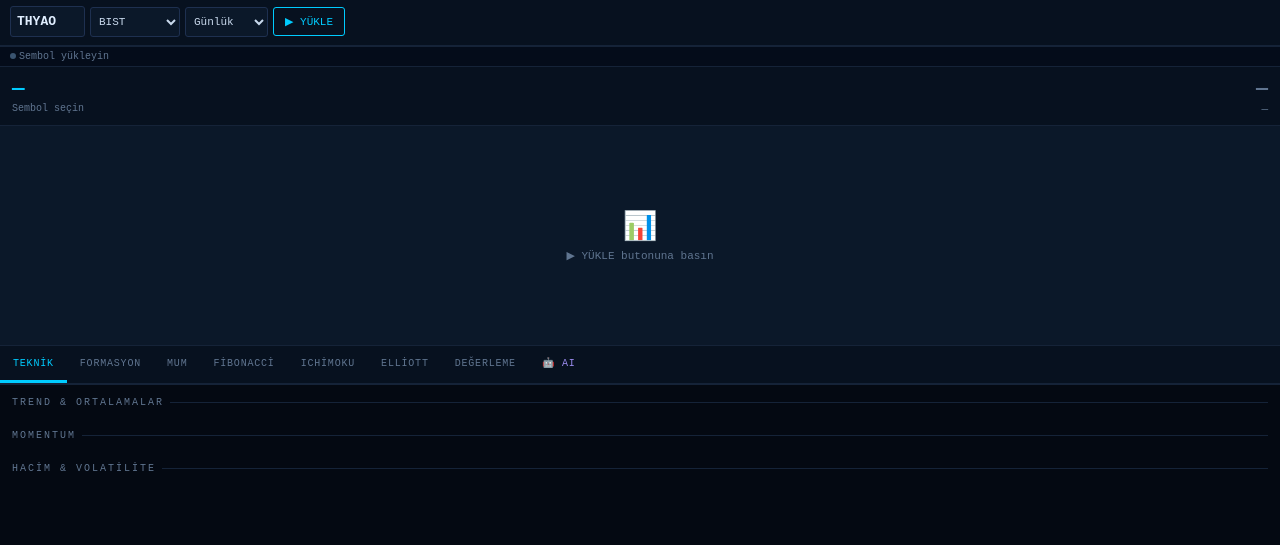
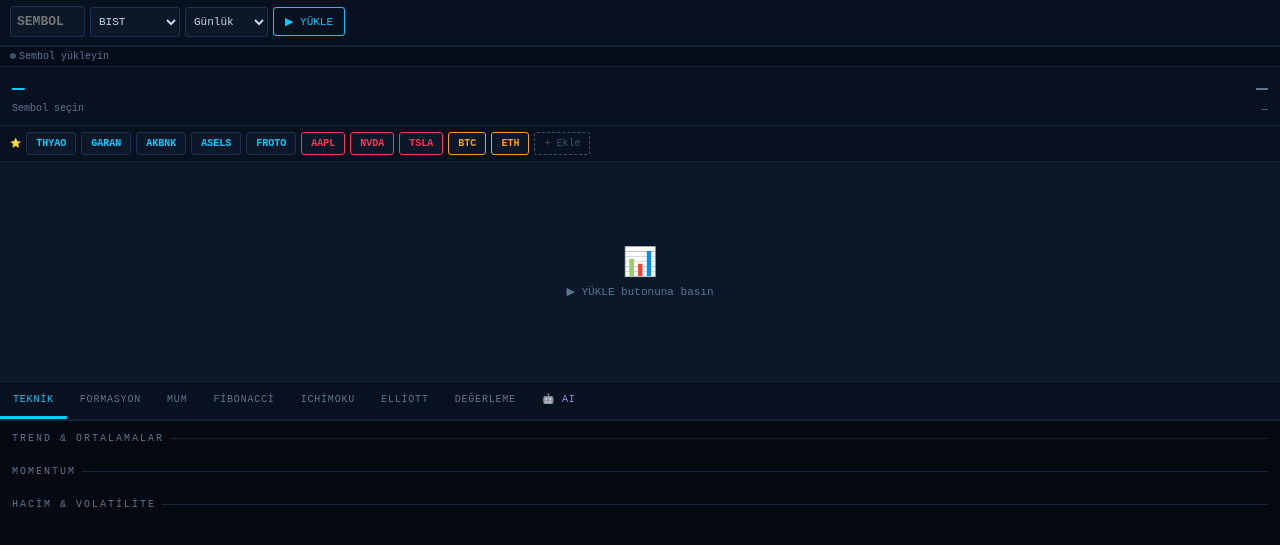
Before and after one commit to ereneskikara/Alpha-terminal, a plain HTML site: page stock-terminal.html in a window 1280 px wide. Shown: the part 37-582 px from the top of the page. Drawn offline with Linux system fonts and the light colour scheme.

Commit message:
Update stock-terminal.html

```diff
--- a/stock-terminal.html
+++ b/stock-terminal.html
@@ -169,6 +169,19 @@ button.bv:disabled{opacity:.4;pointer-events:none}
 .wli{font-size:11px;line-height:2.2;color:var(--d2)}
 .wli .g{color:var(--gr)}
 .note{margin-top:8px;padding:7px 9px;font-size:10px;color:var(--vi);line-height:1.7;background:rgba(155,140,240,.05);border:1px solid rgba(155,140,240,.2)}
+
+/* FAVORİLER */
+#favbar{background:var(--p1);border-bottom:1px solid var(--b1);padding:6px 10px;display:flex;align-items:center;gap:5px;overflow-x:auto;-webkit-overflow-scrolling:touch;scrollbar-width:none}
+#favbar::-webkit-scrollbar{display:none}
+.fav{background:var(--p2);border:1px solid var(--b2);color:var(--cy);padding:5px 9px;font-size:10px;font-weight:700;cursor:pointer;border-radius:3px;white-space:nowrap;-webkit-tap-highlight-color:transparent;font-family:monospace}
+.fav:active{background:var(--cy);color:#000}
+.fav.cr{color:var(--rd);border-color:var(--rd)}
+.fav.cr:active{background:var(--rd);color:#000}
+.fav.go{color:var(--go);border-color:var(--go)}
+.fav.go:active{background:var(--go);color:#000}
+.fav-add{background:transparent;border:1px dashed var(--dm);color:var(--dm);padding:5px 9px;font-size:10px;cursor:pointer;border-radius:3px;white-space:nowrap;font-family:monospace;-webkit-tap-highlight-color:transparent}
+.fav-add:active{border-color:var(--cy);color:var(--cy)}
+.fav-lbl{font-size:9px;color:var(--dm);white-space:nowrap;flex-shrink:0}
 </style>
 </head>
 <body>
@@ -180,7 +193,7 @@ button.bv:disabled{opacity:.4;pointer-events:none}
     <button class="bt bv" id="aib" onclick="runAI()">🤖 ANALİZ</button>
   </div>
   <div class="tr2">
-    <input class="si" id="sym" value="THYAO" maxlength="12" autocomplete="off" autocorrect="off" autocapitalize="characters" spellcheck="false" placeholder="SEMBOL">
+    <input class="si" id="sym" value="" maxlength="12" autocomplete="off" autocorrect="off" autocapitalize="characters" spellcheck="false" placeholder="SEMBOL" onfocus="this.select()">
     <select class="se" id="exch">
       <option value="BIST">BIST</option>
       <option value="NASDAQ">NASDAQ</option>
@@ -207,6 +220,21 @@ button.bv:disabled{opacity:.4;pointer-events:none}
 <div id="ph">
   <div><div id="pn">—</div><div id="ps">Sembol seçin</div></div>
   <div><div id="pv" class="nu">—</div><div id="pc" class="nu">—</div></div>
+</div>
+
+<div id="favbar">
+  <span class="fav-lbl">⭐</span>
+  <button class="fav" onclick="quickLoad('THYAO','BIST')">THYAO</button>
+  <button class="fav" onclick="quickLoad('GARAN','BIST')">GARAN</button>
+  <button class="fav" onclick="quickLoad('AKBNK','BIST')">AKBNK</button>
+  <button class="fav" onclick="quickLoad('ASELS','BIST')">ASELS</button>
+  <button class="fav" onclick="quickLoad('FROTO','BIST')">FROTO</button>
+  <button class="fav cr" onclick="quickLoad('AAPL','NASDAQ')">AAPL</button>
+  <button class="fav cr" onclick="quickLoad('NVDA','NASDAQ')">NVDA</button>
+  <button class="fav cr" onclick="quickLoad('TSLA','NASDAQ')">TSLA</button>
+  <button class="fav go" onclick="quickLoad('BTCUSDT','CRYPTO')">BTC</button>
+  <button class="fav go" onclick="quickLoad('ETHUSDT','CRYPTO')">ETH</button>
+  <button class="fav-add" onclick="addFav()">+ Ekle</button>
 </div>
 
 <div id="ch"><div id="chp"><div style="font-size:28px">📊</div><div style="font-size:11px">▶ YÜKLE butonuna basın</div></div></div>
@@ -308,7 +336,6 @@ function tab(btn, id) {
 }
 
 function doLoad(){
-  console.log("doLoad called, sym=", $('sym').value);
   var sym=$('sym').value.trim().toUpperCase();
   var exch=$('exch').value, intv=$('intv').value;
   if(!sym){alert('Sembol girin');return;}
@@ -564,7 +591,52 @@ async function chat(){
   out.scrollTop=out.scrollHeight;
 }
 
+
+function quickLoad(sym, exch) {
+  $('sym').value = sym;
+  $('exch').value = exch;
+  doLoad();
+}
+
+function addFav() {
+  var sym = $('sym').value.trim().toUpperCase();
+  var exch = $('exch').value;
+  if(!sym){ alert('Önce sembol girin'); return; }
+  var bar = document.getElementById('favbar');
+  var cls = exch==='CRYPTO'?'go':exch==='BIST'?'':'cr';
+  var btn = document.createElement('button');
+  btn.className = 'fav ' + cls;
+  btn.textContent = sym;
+  btn.onclick = function(){ quickLoad(sym, exch); };
+  // insert before + button
+  var addBtn = bar.querySelector('.fav-add');
+  bar.insertBefore(btn, addBtn);
+  // save to localStorage
+  try {
+    var favs = JSON.parse(localStorage.getItem('at_favs')||'[]');
+    favs.push({sym:sym,exch:exch});
+    localStorage.setItem('at_favs', JSON.stringify(favs));
+  } catch(e){}
+}
+
+function loadFavs() {
+  try {
+    var favs = JSON.parse(localStorage.getItem('at_favs')||'[]');
+    var bar = document.getElementById('favbar');
+    var addBtn = bar.querySelector('.fav-add');
+    favs.forEach(function(f){
+      var cls = f.exch==='CRYPTO'?'go':f.exch==='BIST'?'':'cr';
+      var btn = document.createElement('button');
+      btn.className = 'fav ' + cls;
+      btn.textContent = f.sym;
+      btn.onclick = function(){ quickLoad(f.sym, f.exch); };
+      bar.insertBefore(btn, addBtn);
+    });
+  } catch(e){}
+}
+
 document.addEventListener('DOMContentLoaded',function(){
+  loadFavs();
   // Initialize: show only first tab
   var all=document.querySelectorAll('.pg, #pg-ai');
   for(var i=0;i<all.length;i++){all[i].style.display='none';all[i].classList.remove('on');}
```
